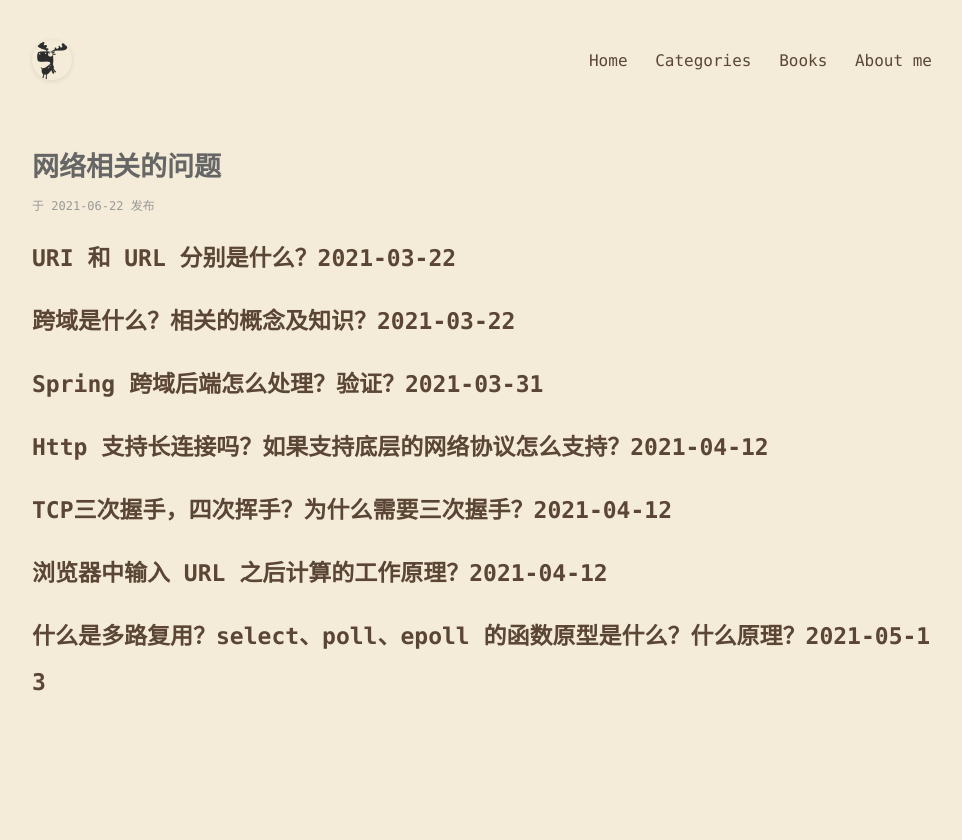
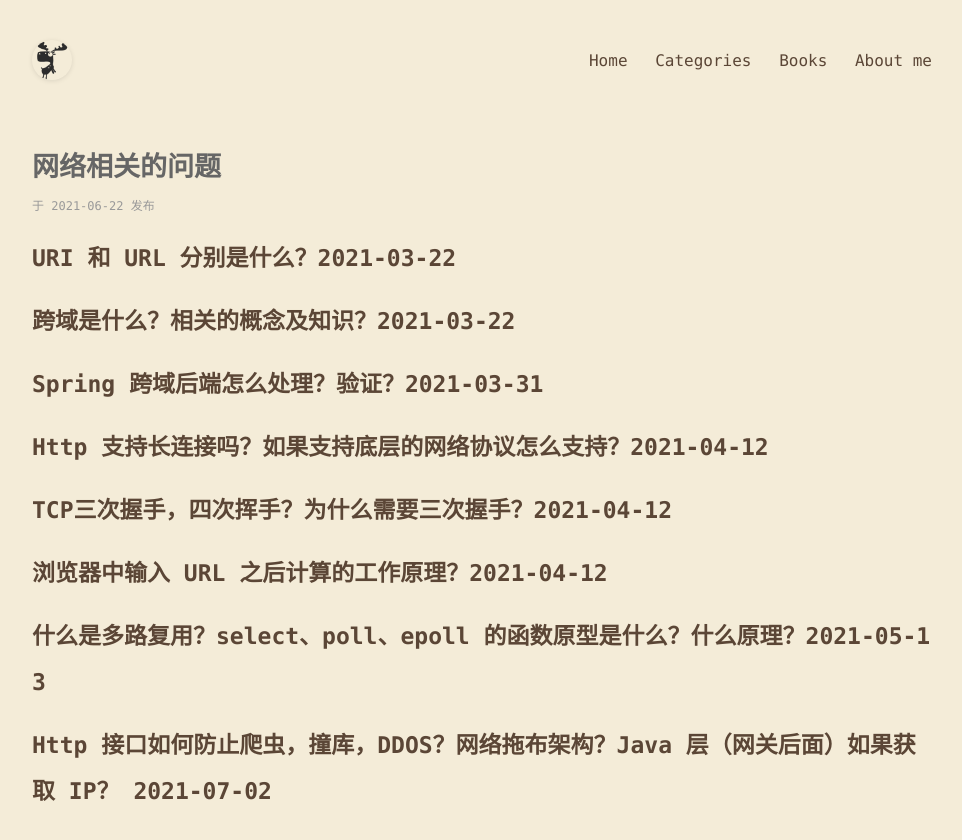
Before and after one commit to Suomea/Suomea.github.io, a Jekyll site: the page built from _posts/2021-06-22-网络相关的问题.md, in a window 1280 px wide. Shown: the top 840 px of the page, without its empty margins (158-1120 px from the left). Built offline with Jekyll 4.4.1, drawn with Linux system fonts in a browser that asks for light colours; some web fonts are replaced.

Commit message:
:tada: 更新。

```diff
--- a/_posts/2021-06-22-网络相关的问题.md
+++ b/_posts/2021-06-22-网络相关的问题.md
@@ -17,3 +17,5 @@ categories: [计算机网络]
 ## 浏览器中输入 URL 之后计算的工作原理？2021-04-12
 
 ## 什么是多路复用？select、poll、epoll 的函数原型是什么？什么原理？2021-05-13
+
+## Http 接口如何防止爬虫，撞库，DDOS？网络拖布架构？Java 层（网关后面）如果获取 IP？ 2021-07-02
```
